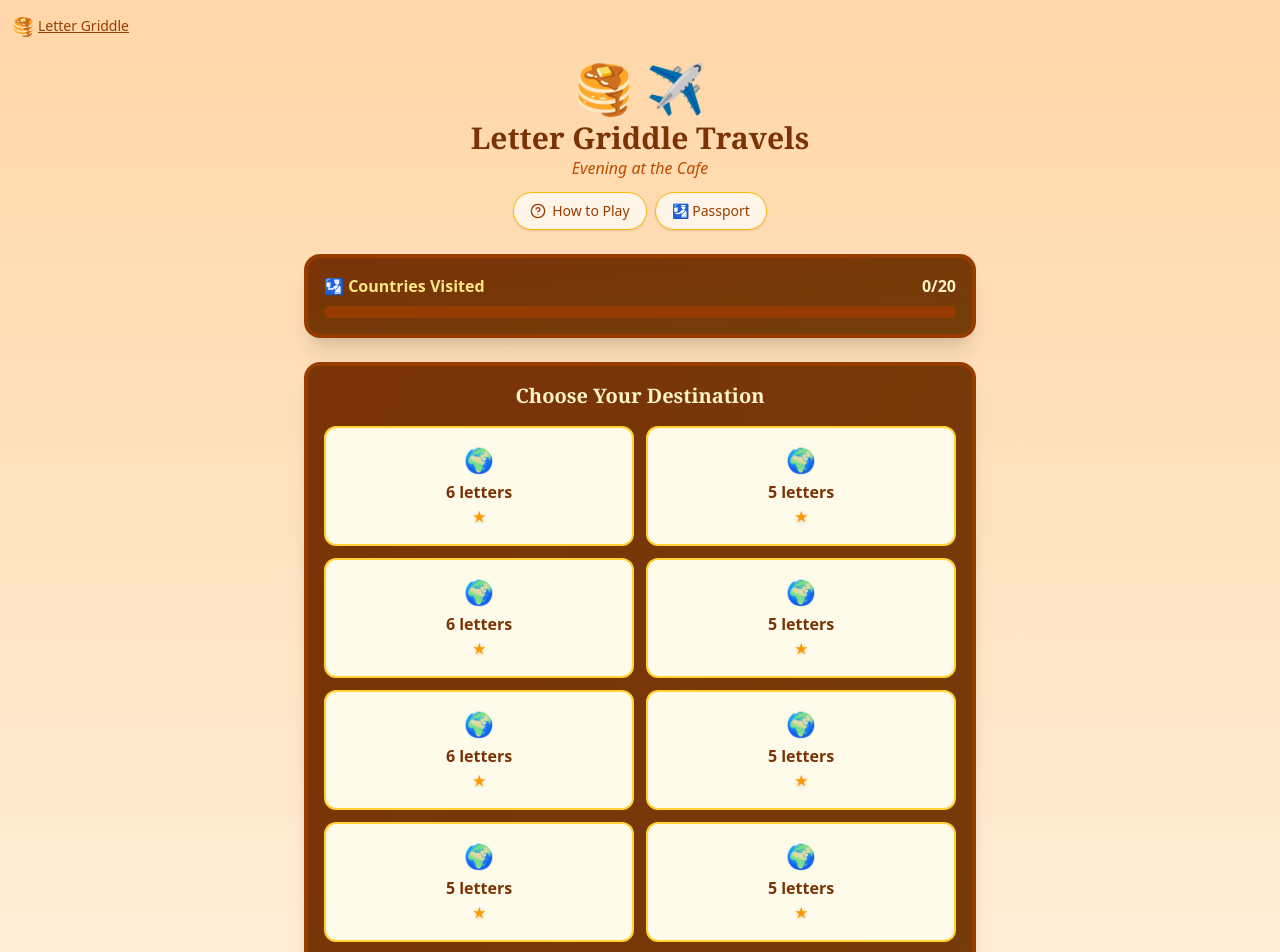
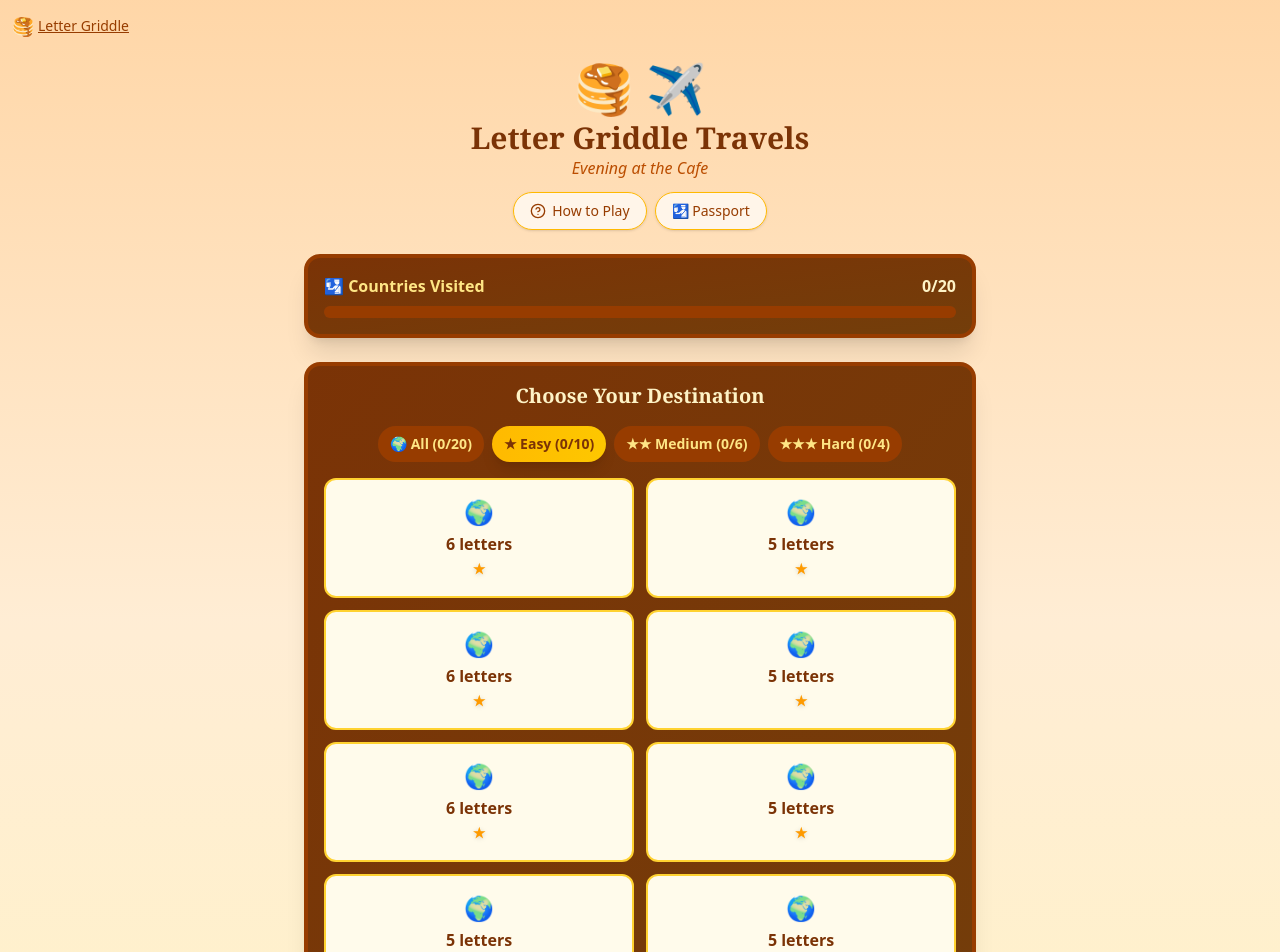
Before and after one commit to lauriegriddle/griddle-game, a Next.js app: page /travels in a window 1280 px wide. Shown: the top 952 px of the page. Built offline with nearby package versions, Linux system fonts and the light colour scheme.

Commit message:
Travels: Add branded reset modal, fix Germany hint, add difficulty filter tabs

```diff
--- a/app/travels/page.js
+++ b/app/travels/page.js
@@ -155,7 +155,7 @@ const LetterGriddleTravels = () => {
       country: "GERMANY",
       hints: {
         geography: "This Central European country is the EU's largest economy and borders nine different nations.",
-        language: "German is spoken here, known for its long compound words like 'Rindfleischetikettierungsüberwachungsaufgabenübertragungsgesetz'!",
+        language: "German is spoken here, known for long compound words like 'Donaudampfschifffahrt' (Danube steamship company)!",
         flag: "Three horizontal stripes of black, red, and gold represent unity and freedom.",
         pancake: "Thin 'pfannkuchen' are enjoyed sweet or savory, while Berliners call their jelly doughnuts by this name too!"
       },
@@ -412,13 +412,9 @@ useEffect(() => {
     return () => window.removeEventListener('keydown', handleKeyDown);
   }, [availableLetters, playerAnswer, showCountrySelect, isComplete, showHintModal, showHowToPlay]);
 
-  // Reset all progress
+  // Reset all progress - NOW SHOWS BRANDED MODAL instead of window.confirm
   const resetAllProgress = () => {
-  if (window.confirm('Reset all progress? This will clear all visited countries and cannot be undone!')) {
-    setCountriesVisited([]);
-    localStorage.removeItem('griddleTravelsProgress');
-    setShowPassport(false);
-  }
+    setShowResetConfirm(true);
   };
 
   const confirmReset = () => {
@@ -760,8 +756,42 @@ Play at www.lettergriddle.com/travels
 
 
 
+  // State for difficulty filter
+  const [difficultyFilter, setDifficultyFilter] = useState('1');
+
+  // Get filtered puzzles based on difficulty
+  const getFilteredPuzzles = () => {
+    if (difficultyFilter === 'all') return allPuzzles.map((p, i) => ({ ...p, originalIndex: i }));
+    const level = parseInt(difficultyFilter);
+    return allPuzzles
+      .map((p, i) => ({ ...p, originalIndex: i }))
+      .filter(p => p.difficulty === level);
+  };
+
+  // Get counts for each difficulty
+  const getDifficultyCounts = () => {
+    return {
+      easy: {
+        total: allPuzzles.filter(p => p.difficulty === 1).length,
+        visited: countriesVisited.filter(i => allPuzzles[i]?.difficulty === 1).length
+      },
+      medium: {
+        total: allPuzzles.filter(p => p.difficulty === 2).length,
+        visited: countriesVisited.filter(i => allPuzzles[i]?.difficulty === 2).length
+      },
+      hard: {
+        total: allPuzzles.filter(p => p.difficulty === 3).length,
+        visited: countriesVisited.filter(i => allPuzzles[i]?.difficulty === 3).length
+      }
+    };
+  };
+
+  const difficultyCounts = getDifficultyCounts();
+
   // COUNTRY SELECT SCREEN - Letter Griddle Evening Palette
   if (showCountrySelect) {
+    const filteredPuzzles = getFilteredPuzzles();
+
     return (
       <div className="min-h-screen bg-gradient-to-b from-orange-200 via-orange-100 to-amber-100 p-4 relative overflow-hidden">
         {/* Home Link */}
@@ -819,13 +849,58 @@ Play at www.lettergriddle.com/travels
             <h2 className="text-xl font-bold text-amber-100 mb-4 text-center" style={{ fontFamily: 'Georgia, serif' }}>
               Choose Your Destination
             </h2>
+
+            {/* Difficulty Filter Tabs */}
+            <div className="flex gap-2 mb-4 justify-center flex-wrap">
+              <button
+                onClick={() => setDifficultyFilter('all')}
+                className={`px-3 py-2 rounded-full font-semibold text-sm transition-all ${
+                  difficultyFilter === 'all'
+                    ? 'bg-gradient-to-r from-amber-400 to-yellow-400 text-amber-900 shadow-lg'
+                    : 'bg-amber-800 text-amber-200 hover:bg-amber-700'
+                }`}
+              >
+                🌍 All ({countriesVisited.length}/{allPuzzles.length})
+              </button>
+              <button
+                onClick={() => setDifficultyFilter('1')}
+                className={`px-3 py-2 rounded-full font-semibold text-sm transition-all ${
+                  difficultyFilter === '1'
+                    ? 'bg-gradient-to-r from-amber-400 to-yellow-400 text-amber-900 shadow-lg'
+                    : 'bg-amber-800 text-amber-200 hover:bg-amber-700'
+                }`}
+              >
+                ★ Easy ({difficultyCounts.easy.visited}/{difficultyCounts.easy.total})
+              </button>
+              <button
+                onClick={() => setDifficultyFilter('2')}
+                className={`px-3 py-2 rounded-full font-semibold text-sm transition-all ${
+                  difficultyFilter === '2'
+                    ? 'bg-gradient-to-r from-amber-400 to-yellow-400 text-amber-900 shadow-lg'
+                    : 'bg-amber-800 text-amber-200 hover:bg-amber-700'
+                }`}
+              >
+                ★★ Medium ({difficultyCounts.medium.visited}/{difficultyCounts.medium.total})
+              </button>
+              <button
+                onClick={() => setDifficultyFilter('3')}
+                className={`px-3 py-2 rounded-full font-semibold text-sm transition-all ${
+                  difficultyFilter === '3'
+                    ? 'bg-gradient-to-r from-amber-400 to-yellow-400 text-amber-900 shadow-lg'
+                    : 'bg-amber-800 text-amber-200 hover:bg-amber-700'
+                }`}
+              >
+                ★★★ Hard ({difficultyCounts.hard.visited}/{difficultyCounts.hard.total})
+              </button>
+            </div>
+
             <div className="grid grid-cols-2 gap-3">
-              {allPuzzles.map((puzzle, index) => {
-                const visited = countriesVisited.includes(index);
+              {filteredPuzzles.map((puzzle) => {
+                const visited = countriesVisited.includes(puzzle.originalIndex);
                 return (
                   <button
-                    key={index}
-                    onClick={() => selectCountry(index)}
+                    key={puzzle.originalIndex}
+                    onClick={() => selectCountry(puzzle.originalIndex)}
                     className={`p-4 rounded-xl border-2 transition-all ${
                       visited
                         ? 'bg-gradient-to-br from-amber-200 to-yellow-200 border-amber-400 hover:border-amber-500'
@@ -857,6 +932,37 @@ Play at www.lettergriddle.com/travels
 
         {showHowToPlay && <HowToPlayModal />}
         {showPassport && <PassportModal />}
+
+        {/* Reset Confirmation Modal - ALSO NEEDED HERE on country select screen */}
+        {showResetConfirm && (
+          <div className="fixed inset-0 bg-black bg-opacity-50 flex items-center justify-center z-[100] p-4">
+            <div className="bg-gradient-to-b from-amber-50 to-orange-100 rounded-2xl p-6 max-w-sm w-full shadow-2xl border-4 border-amber-400">
+              <div className="text-center">
+                <div className="text-5xl mb-3">🧳</div>
+                <h3 className="text-xl font-bold text-amber-900 mb-2" style={{fontFamily: 'Georgia, serif'}}>
+                  Reset All Progress?
+                </h3>
+                <p className="text-amber-700 text-sm mb-4">
+                  This will clear all visited countries and passport stamps. This cannot be undone!
+                </p>
+                <div className="flex gap-3 justify-center">
+                  <button
+                    onClick={cancelReset}
+                    className="px-5 py-2 bg-amber-200 hover:bg-amber-300 text-amber-800 rounded-full font-semibold"
+                  >
+                    Keep Exploring
+                  </button>
+                  <button
+                    onClick={confirmReset}
+                    className="px-5 py-2 bg-red-500 hover:bg-red-600 text-white rounded-full font-semibold"
+                  >
+                    Reset Everything
+                  </button>
+                </div>
+              </div>
+            </div>
+          </div>
+        )}
       </div>
     );
   }
@@ -1129,7 +1235,7 @@ Play at www.lettergriddle.com/travels
       {showHowToPlay && <HowToPlayModal />}
       {showPassport && <PassportModal />}
 
-      {/* Reset Confirmation Modal */}
+      {/* Reset Confirmation Modal - BRANDED VERSION */}
       {showResetConfirm && (
         <div className="fixed inset-0 bg-black bg-opacity-50 flex items-center justify-center z-[100] p-4">
           <div className="bg-gradient-to-b from-amber-50 to-orange-100 rounded-2xl p-6 max-w-sm w-full shadow-2xl border-4 border-amber-400">
```
Lines whose indentation alone changed are shown as unchanged.
